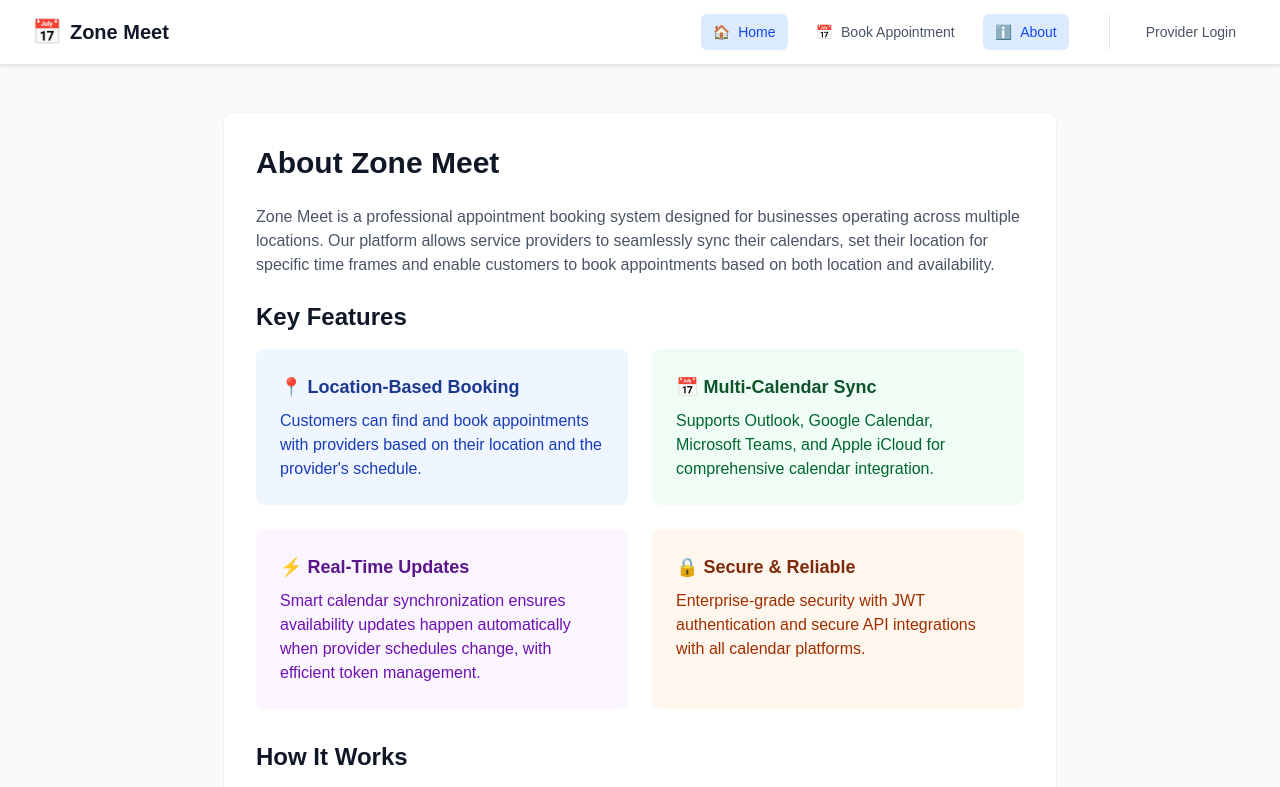
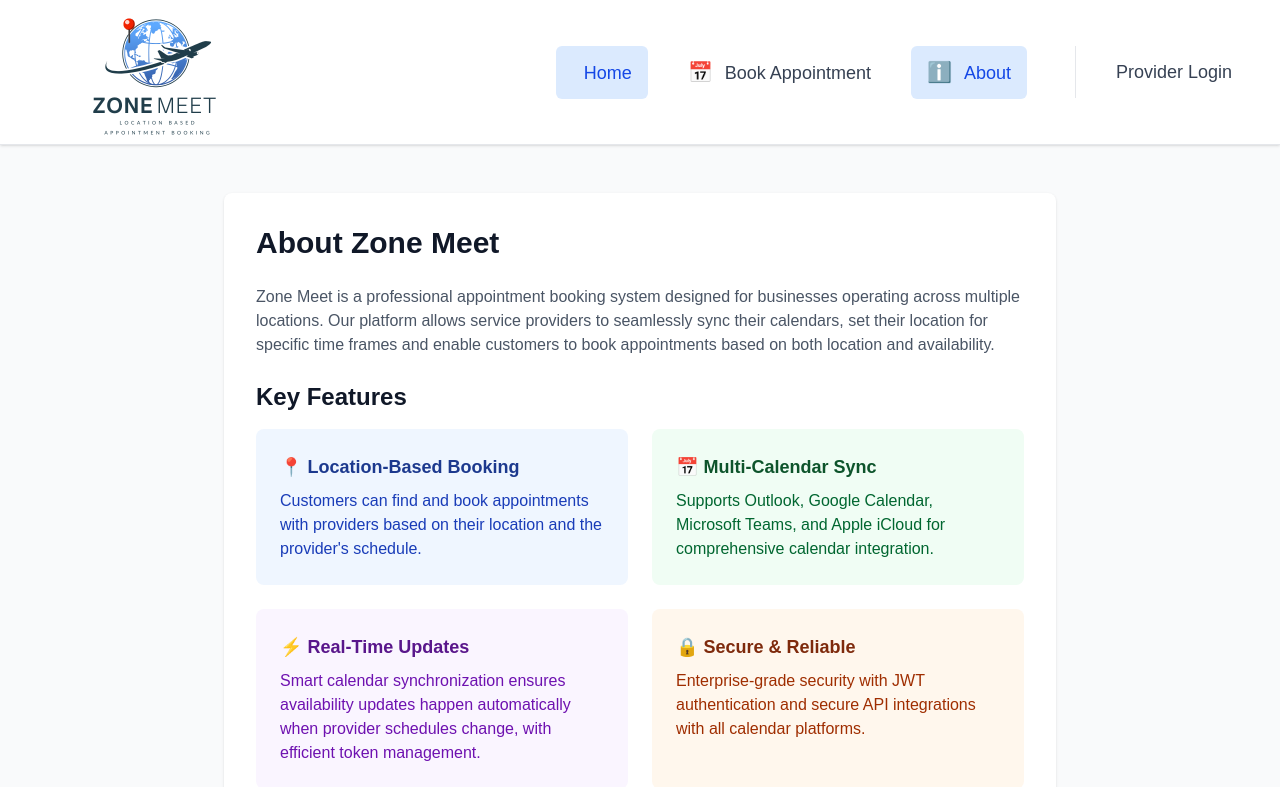
Before and after one commit to DevynJohnson/appointmentsCalendar, a Next.js app in the folder appointments_calendar/: page /about in a window 1280 px wide. Shown: the top 787 px of the page. Built offline with nearby package versions, Linux system fonts and the light colour scheme.

Commit message:
Update text size and add logo to navigation bar

```diff
--- a/appointments_calendar/src/components/Nav.tsx
+++ b/appointments_calendar/src/components/Nav.tsx
@@ -2,6 +2,7 @@
 
 import { useState, useEffect } from 'react';
 import Link from 'next/link';
+import Image from 'next/image';
 import { useRouter, usePathname } from 'next/navigation';
 
 interface NavProps {
@@ -111,7 +112,7 @@ export default function Nav({ type = 'public' }: NavProps) {
 
   // Public Navigation Items
   const publicNavItems = [
-    { href: '/', label: 'Home', icon: '🏠' },
+    { href: '/', label: 'Home', icon: '' },
     { href: '/client/booking', label: 'Book Appointment', icon: '📅' },
     { href: '/about', label: 'About', icon: 'ℹ️' },
   ];
@@ -132,32 +133,35 @@ export default function Nav({ type = 'public' }: NavProps) {
   return (
     <nav className="bg-white shadow-sm border-b border-gray-200">
       <div className="max-w-7xl mx-auto px-4 sm:px-6 lg:px-8">
-        <div className="flex justify-between h-16">
+        <div className="flex justify-between h-36">
           {/* Logo/Brand */}
           <div className="flex">
             <div className="flex-shrink-0 flex items-center">
               <Link href={type === 'provider' ? '/provider/dashboard' : '/'} className="flex items-center">
-                <span className="text-2xl font-bold text-blue-600">📅</span>
-                <span className="ml-2 text-xl font-semibold text-gray-900">
-                  {type === 'provider' ? 'Provider Portal' : 'Zone Meet'}
-                </span>
+                <Image
+                  src="/ZoneMeet_Logo.png"
+                  alt="Zone Meet Logo"
+                  width={250}
+                  height={250}
+                  className="hover:opacity-80 transition-opacity"
+                />
               </Link>
             </div>
           </div>
 
           {/* Desktop Navigation */}
-          <div className="hidden md:flex md:items-center md:space-x-4">
+          <div className="hidden md:flex md:items-center md:space-x-6">
             {navItems.map((item) => (
               <Link
                 key={item.href}
                 href={item.href}
-                className={`px-3 py-2 rounded-md text-sm font-medium transition-colors ${
+                className={`px-4 py-3 rounded-md text-lg font-medium transition-colors ${
                   isActive(item.href)
                     ? 'bg-blue-100 text-blue-700'
-                    : 'text-gray-600 hover:text-gray-900 hover:bg-gray-50'
+                    : 'text-gray-700 hover:text-gray-900 hover:bg-gray-50'
                 }`}
               >
-                <span className="mr-2">{item.icon}</span>
+                <span className="mr-3 text-xl">{item.icon}</span>
                 {item.label}
               </Link>
             ))}
@@ -178,24 +182,24 @@ export default function Nav({ type = 'public' }: NavProps) {
                   </div>
                   <button
                     onClick={handleLogout}
-                    className="bg-red-100 text-red-700 px-3 py-1 rounded-md text-sm font-medium hover:bg-red-200 transition-colors"
+                    className="bg-red-100 text-red-700 px-4 py-3 rounded-md text-lg font-medium hover:bg-red-200 transition-colors"
                   >
                     Logout
                   </button>
                 </div>
               ) : (
-                <div className="flex items-center space-x-2">
+                <div className="flex items-center space-x-3">
                   {type === 'provider' ? (
                     <>
                       <Link
                         href="/provider/login"
-                        className="text-gray-600 hover:text-gray-900 px-3 py-2 rounded-md text-sm font-medium"
+                        className="text-gray-700 hover:text-gray-900 px-4 py-3 rounded-md text-lg font-medium"
                       >
                         Login
                       </Link>
                       <Link
                         href="/provider/register"
-                        className="bg-blue-600 text-white px-3 py-2 rounded-md text-sm font-medium hover:bg-blue-700 transition-colors"
+                        className="bg-blue-600 text-white px-4 py-3 rounded-md text-lg font-medium hover:bg-blue-700 transition-colors"
                       >
                         Register
                       </Link>
@@ -203,7 +207,7 @@ export default function Nav({ type = 'public' }: NavProps) {
                   ) : (
                     <Link
                       href="/provider/login"
-                      className="text-gray-600 hover:text-gray-900 px-3 py-2 rounded-md text-sm font-medium"
+                      className="text-gray-700 hover:text-gray-900 px-4 py-3 rounded-md text-lg font-medium"
                     >
                       Provider Login
                     </Link>
@@ -237,19 +241,19 @@ export default function Nav({ type = 'public' }: NavProps) {
       {/* Mobile Navigation Menu */}
       {isMobileMenuOpen && (
         <div className="md:hidden">
-          <div className="px-2 pt-2 pb-3 space-y-1 sm:px-3 bg-gray-50 border-t border-gray-200">
+          <div className="px-3 pt-3 pb-4 space-y-2 sm:px-4 bg-gray-50 border-t border-gray-200">
             {navItems.map((item) => (
               <Link
                 key={item.href}
                 href={item.href}
-                className={`block px-3 py-2 rounded-md text-base font-medium transition-colors ${
+                className={`block px-4 py-3 rounded-md text-lg font-medium transition-colors ${
                   isActive(item.href)
                     ? 'bg-blue-100 text-blue-700'
-                    : 'text-gray-600 hover:text-gray-900 hover:bg-gray-50'
+                    : 'text-gray-700 hover:text-gray-900 hover:bg-gray-50'
                 }`}
                 onClick={() => setIsMobileMenuOpen(false)}
               >
-                <span className="mr-2">{item.icon}</span>
+                <span className="mr-3 text-xl">{item.icon}</span>
                 {item.label}
               </Link>
             ))}
@@ -266,25 +270,25 @@ export default function Nav({ type = 'public' }: NavProps) {
                   )}
                   <button
                     onClick={handleLogout}
-                    className="mt-2 w-full bg-red-100 text-red-700 px-3 py-2 rounded-md text-sm font-medium hover:bg-red-200 transition-colors"
+                    className="mt-3 w-full bg-red-100 text-red-700 px-4 py-3 rounded-md text-lg font-medium hover:bg-red-200 transition-colors"
                   >
                     Logout
                   </button>
                 </div>
               ) : (
-                <div className="px-3 py-2 space-y-2">
+                <div className="px-4 py-3 space-y-3">
                   {type === 'provider' ? (
                     <>
                       <Link
                         href="/provider/login"
-                        className="block w-full text-center bg-gray-100 text-gray-700 px-3 py-2 rounded-md text-sm font-medium hover:bg-gray-200 transition-colors"
+                        className="block w-full text-center bg-gray-100 text-gray-700 px-4 py-3 rounded-md text-lg font-medium hover:bg-gray-200 transition-colors"
                         onClick={() => setIsMobileMenuOpen(false)}
                       >
                         Login
                       </Link>
                       <Link
                         href="/provider/register"
-                        className="block w-full text-center bg-blue-600 text-white px-3 py-2 rounded-md text-sm font-medium hover:bg-blue-700 transition-colors"
+                        className="block w-full text-center bg-blue-600 text-white px-4 py-3 rounded-md text-lg font-medium hover:bg-blue-700 transition-colors"
                         onClick={() => setIsMobileMenuOpen(false)}
                       >
                         Register
@@ -293,7 +297,7 @@ export default function Nav({ type = 'public' }: NavProps) {
                   ) : (
                     <Link
                       href="/provider/login"
-                      className="block w-full text-center bg-gray-100 text-gray-700 px-3 py-2 rounded-md text-sm font-medium hover:bg-gray-200 transition-colors"
+                      className="block w-full text-center bg-gray-100 text-gray-700 px-4 py-3 rounded-md text-lg font-medium hover:bg-gray-200 transition-colors"
                       onClick={() => setIsMobileMenuOpen(false)}
                     >
                       Provider Login
```
